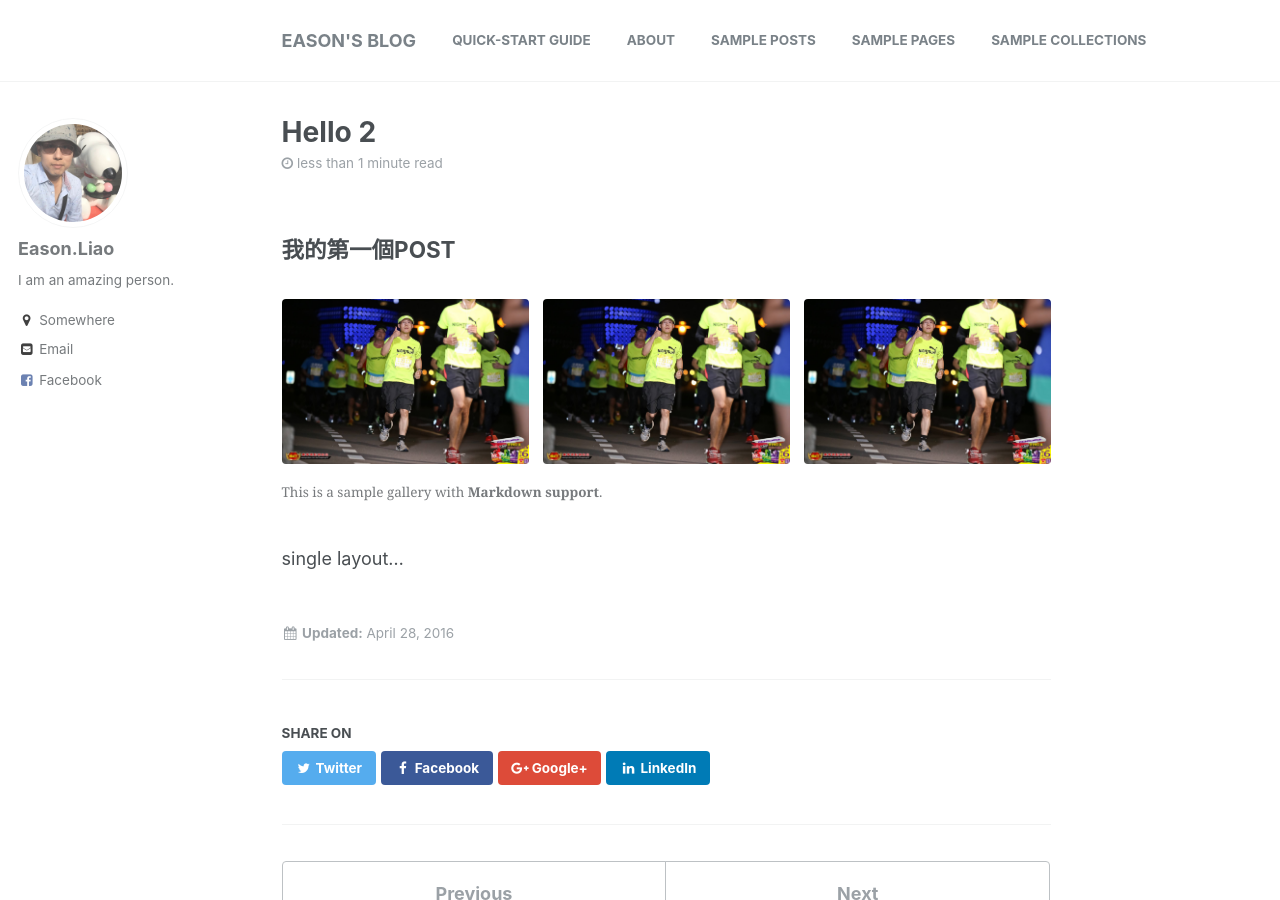
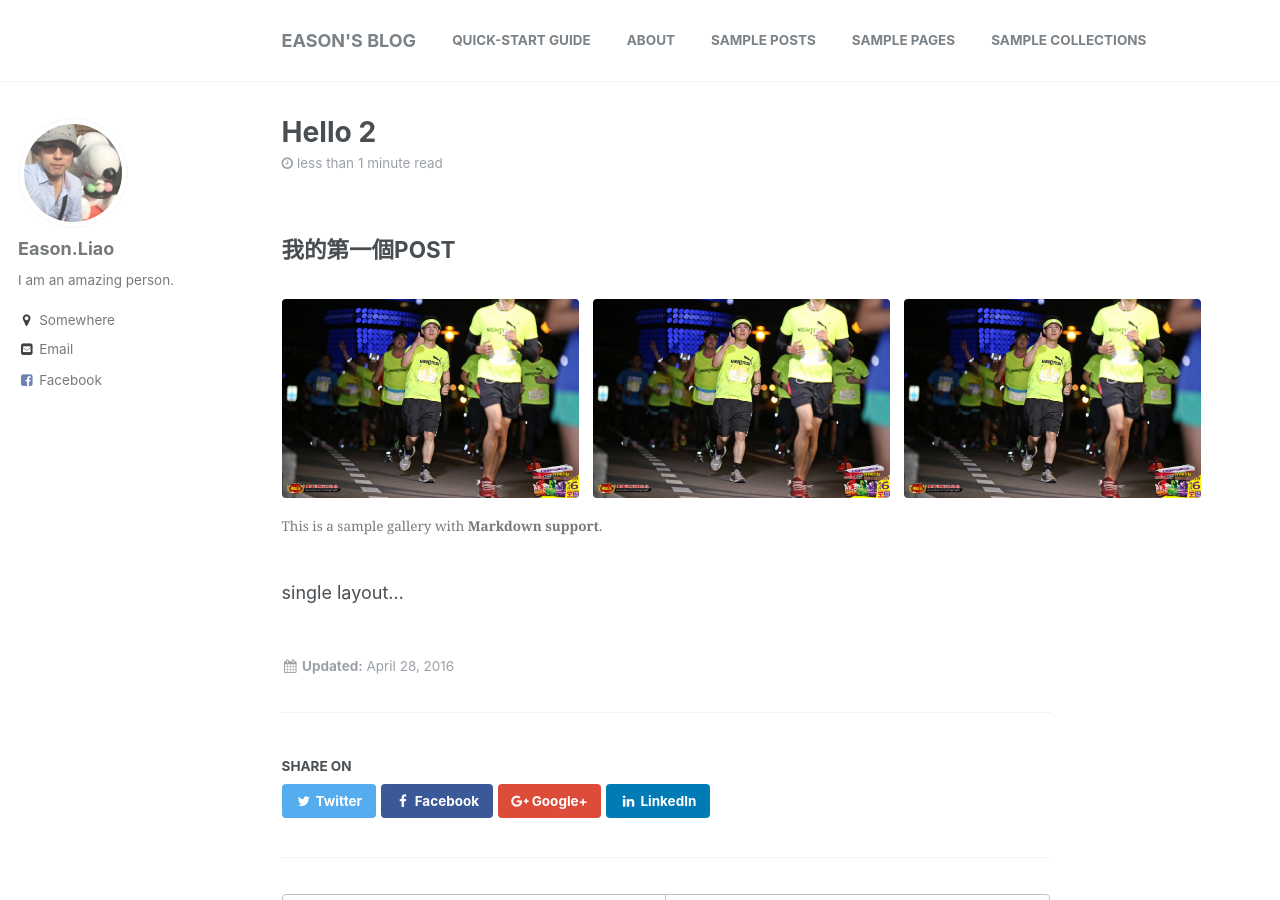
Before and after one commit to sheng0328/sheng0328.github.io, a Jekyll site: the page built from _posts/2016-04-28-hello-2.md, in a window 1280 px wide and 900 px high. Built offline with Jekyll 4.4.1, drawn with Linux system fonts in a browser that asks for light colours.

Commit message:
Update 2016-04-28-hello-2.md

```diff
--- a/_posts/2016-04-28-hello-2.md
+++ b/_posts/2016-04-28-hello-2.md
@@ -14,6 +14,6 @@ gallery:
 ---
 ## 我的第一個POST
 
-{% include gallery caption="This is a sample gallery with **Markdown support**." %}
+{% include gallery class="full" caption="This is a sample gallery with **Markdown support**." %}
 
 single layout...
```
